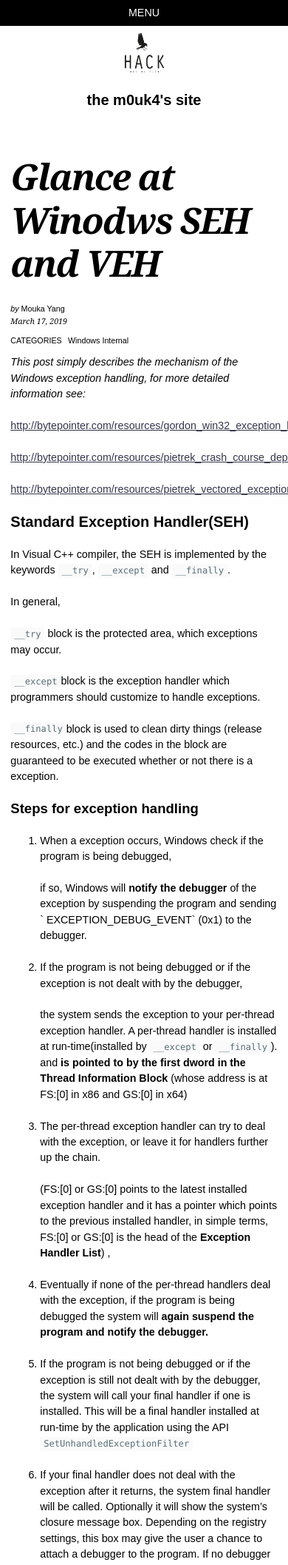
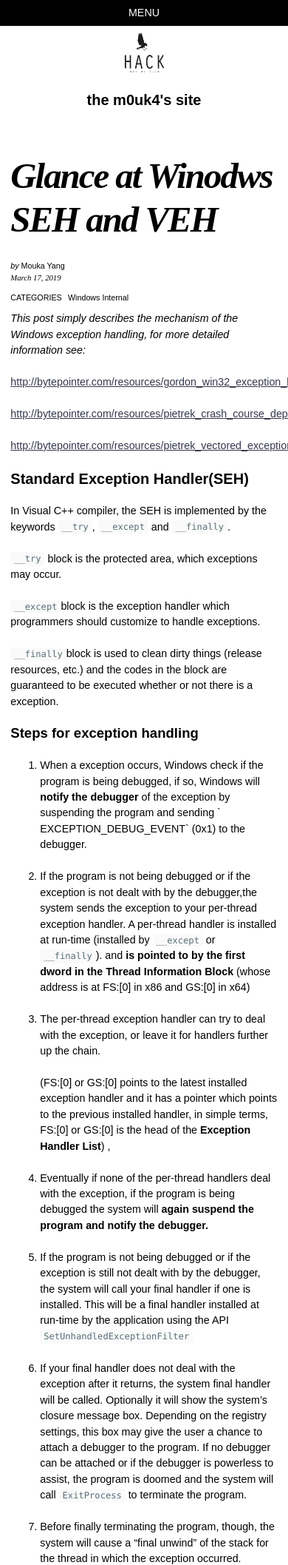
Before and after one commit to moukayz/Mouka-Yang.github.io, a Jekyll site: the page built from _posts/2019-03-17-windows-seh.md, in a window 390 px wide, cut to the strip 0-2115 px from the top of the page. Shown: the whole strip at 74% size. Built offline with Jekyll 4.4.1, drawn with Linux system fonts in a browser that asks for light colours; nearby versions of some CDN libraries; some of the changed text lies outside the part shown.

Commit message:
add windows-breakpoints

```diff
--- a/_posts/2019-03-17-windows-seh.md
+++ b/_posts/2019-03-17-windows-seh.md
@@ -17,8 +17,6 @@
 
 In Visual C++ compiler, the SEH is implemented by the keywords `__try`, `__except` and `__finally`.
 
-In general,
-
  `__try` block is the protected area, which exceptions may occur.
 
 `__except`block is the exception handler which programmers should customize to handle exceptions.
@@ -27,13 +25,9 @@
 
 ### Steps for exception handling
 
-1. When a exception occurs, Windows check if the program is being debugged,
+1. When a exception occurs, Windows check if the program is being debugged, if so, Windows will **notify the debugger** of the exception by suspending the program and sending ` EXCEPTION_DEBUG_EVENT`  (0x1) to the debugger.
 
-   if so, Windows will **notify the debugger** of the exception by suspending the program and sending ` EXCEPTION_DEBUG_EVENT`  (0x1) to the debugger.
-
-2. If the program is not being debugged or if the exception is not dealt with by the debugger,
-
-   the system sends the exception to your per-thread exception handler.  A per-thread handler is installed at run-time(installed by `__except` or `__finally`). and **is pointed to by the first dword in the Thread Information Block** (whose address is at FS:[0] in x86 and GS:[0] in x64)
+2. If the program is not being debugged or if the exception is not dealt with by the debugger,the system sends the exception to your per-thread exception handler.  A per-thread handler is installed at run-time (installed by `__except` or `__finally`). and **is pointed to by the first dword in the Thread Information Block** (whose address is at FS:[0] in x86 and GS:[0] in x64)
 
 3. The per-thread exception handler can try to deal with the exception, or leave it for handlers further up the chain.
 
--- a/_sass/so-simple/_variables.scss
+++ b/_sass/so-simple/_variables.scss
@@ -39,7 +39,7 @@
 
 /* Font Families */
 // $serif-font-family: "Lora", "YouYuan", "幼圆", serif !default;
-$serif-font-family: Georgia, "Times New Roman", "KaiTi", "楷体", STKaiti, "华文楷体", serif;
+$serif-font-family: "Times New Roman", "KaiTi", "楷体", STKaiti, "华文楷体", serif;
 $sans-serif-font-family: "Source Sans Pro", sans-serif !default;
 $monospace-font-family: Menlo, Consolas, Monaco, "Courier New", Courier, monospace !default;
 
```
Also changed, not shown: _posts/2019-03-17-breakpoints-in-windows-debugger.md (added, +60 -0 lines).
